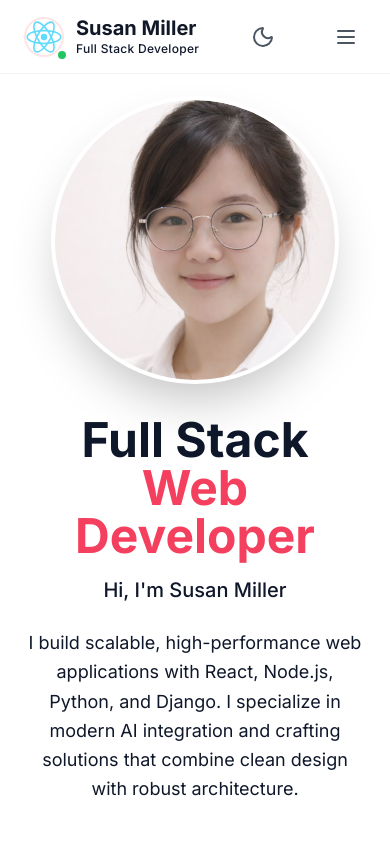
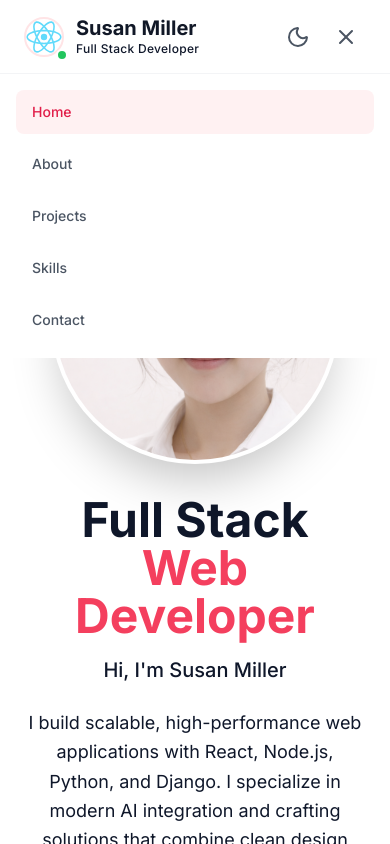
Before and after one commit to king3799/everett-king, a React (Vite) app: page / in a window 390 px wide. Both pictures are taken after a click on the button 345 px from the left and 36 px from the top of the page. Shown: the top 844 px of the page. Built offline with nearby package versions, Linux system fonts and the light colour scheme.

Commit message:
responsive mobile version

```diff
--- a/src/App.jsx
+++ b/src/App.jsx
@@ -51,11 +51,13 @@ function App() {
     <div className={`min-h-screen transition-colors duration-300 ${theme === "dark" ? "bg-gray-900 text-gray-100" : "bg-white text-slate-900"}`}>
       <div className="relative z-10">
         <Navbar theme={theme} toggleTheme={toggleTheme} />
-        <Hero theme={theme} />
-        <About theme={theme} />
-        <Skills theme={theme} />
-        <Projects theme={theme} />
-        <Contact theme={theme} />
+        <div className="pt-20">
+          <Hero theme={theme} />
+          <About theme={theme} />
+          <Skills theme={theme} />
+          <Projects theme={theme} />
+          <Contact theme={theme} />
+        </div>
       </div>
 
       {/* Scroll to Top Button */}
@@ -64,7 +66,7 @@ function App() {
         initial={{ opacity: 0, y: 20 }}
         animate={{ opacity: showScrollBtn ? 1 : 0, y: showScrollBtn ? 0 : 20 }}
         transition={{ duration: 0.3 }}
-        className={`fixed bottom-8 right-8 z-50 p-3 rounded-full shadow-lg transition-colors ${
+        className={`fixed bottom-6 right-6 md:bottom-8 md:right-8 z-50 p-3 rounded-full shadow-lg transition-colors ${
           theme === "dark" ? "bg-rose-500 text-white hover:bg-rose-600" : "bg-rose-500 text-white hover:bg-rose-600"
         }`}
         aria-label="Scroll to top"
--- a/src/components/Navbar.jsx
+++ b/src/components/Navbar.jsx
@@ -1,12 +1,13 @@
 import { useState, useEffect } from "react";
 import { motion } from "framer-motion";
-import { Sun, Moon } from "lucide-react";
+import { Sun, Moon, X } from "lucide-react";
 
 const links = ["Home", "About", "Projects", "Skills", "Contact"];
 
 export default function Navbar({ theme, toggleTheme }) {
   const [active, setActive] = useState("Home");
   const [scrolled, setScrolled] = useState(false);
+  const [isMobileMenuOpen, setIsMobileMenuOpen] = useState(false);
 
   useEffect(() => {
     const handleScroll = () => {
@@ -16,6 +17,11 @@ export default function Navbar({ theme, toggleTheme }) {
     return () => window.removeEventListener("scroll", handleScroll);
   }, []);
 
+  const handleLinkClick = (link) => {
+    setActive(link);
+    setIsMobileMenuOpen(false);
+  };
+
   return (
     <motion.nav
       initial={{ y: -80 }}
@@ -23,8 +29,8 @@ export default function Navbar({ theme, toggleTheme }) {
       transition={{ duration: 0.6 }}
       className={`fixed top-0 left-0 w-full z-50 transition-all duration-300 ${
         scrolled
-          ? theme === "dark" ? "bg-gray-900/95 backdrop-blur-sm shadow-xl border-b border-gray-800" : "bg-white/95 backdrop-blur-sm shadow-lg border-b border-gray-100"
-          : theme === "dark" ? "bg-gray-900 border-b border-gray-800" : "bg-white border-b border-gray-100"
+          ? theme === "dark" ? "bg-gray-900/95 backdrop-blur-sm shadow-lg" : "bg-white/95 backdrop-blur-sm shadow-lg"
+          : theme === "dark" ? "bg-gray-900" : "bg-white"
       }`}
     >
       <div className="max-w-7xl mx-auto px-6 py-4 flex justify-between items-center">
@@ -52,13 +58,13 @@ export default function Navbar({ theme, toggleTheme }) {
           </div>
         </motion.a>
 
-        {/* Links */}
+        {/* Desktop Links */}
         <ul className="hidden md:flex gap-1">
           {links.map((link) => (
             <li key={link}>
               <a
                 href={`#${link.toLowerCase()}`}
-                onClick={() => setActive(link)}
+                onClick={() => handleLinkClick(link)}
                 className={`px-4 py-2 rounded-lg text-sm font-medium transition-all duration-300 ${
                   active === link
                     ? "text-rose-600 bg-rose-50"
@@ -73,7 +79,8 @@ export default function Navbar({ theme, toggleTheme }) {
           ))}
         </ul>
 
-        {/* Theme Toggle */}
+        {/* Theme Toggle & Mobile Menu Button */}
+        <div className="flex items-center gap-2">
           <button
             onClick={toggleTheme}
             className={`p-2 rounded-lg transition-colors ${
@@ -90,15 +97,54 @@ export default function Navbar({ theme, toggleTheme }) {
             )}
           </button>
 
-        {/* Mobile Menu Button (Visual Only) */}
-        <div className="md:hidden">
-          <button className="p-2 text-gray-600 hover:text-rose-500 transition">
+          {/* Mobile Menu Button */}
+          <button
+            className="md:hidden p-2 text-gray-600 hover:text-rose-500 transition"
+            onClick={() => setIsMobileMenuOpen(!isMobileMenuOpen)}
+            aria-label="Toggle menu"
+          >
+            {isMobileMenuOpen ? (
+              <X className="w-6 h-6" />
+            ) : (
               <svg className="w-6 h-6" fill="none" stroke="currentColor" viewBox="0 0 24 24">
                 <path strokeLinecap="round" strokeLinejoin="round" strokeWidth={2} d="M4 6h16M4 12h16M4 18h16" />
               </svg>
+            )}
           </button>
         </div>
       </div>
+
+      {/* Mobile Menu */}
+      {isMobileMenuOpen && (
+        <motion.div
+          initial={{ opacity: 0, height: 0 }}
+          animate={{ opacity: 1, height: "auto" }}
+          exit={{ opacity: 0, height: 0 }}
+          className={`md:hidden border-t ${
+            theme === "dark" ? "border-gray-700 bg-gray-900" : "border-gray-100 bg-white"
+          }`}
+        >
+          <ul className="flex flex-col p-4 space-y-2">
+            {links.map((link) => (
+              <li key={link}>
+                <a
+                  href={`#${link.toLowerCase()}`}
+                  onClick={() => handleLinkClick(link)}
+                  className={`block px-4 py-3 rounded-lg text-sm font-medium transition-all duration-300 ${
+                    active === link
+                      ? "text-rose-600 bg-rose-50"
+                      : theme === "dark"
+                      ? "text-gray-300 hover:text-rose-400 hover:bg-gray-800"
+                      : "text-gray-600 hover:text-rose-500 hover:bg-rose-50/50"
+                  }`}
+                >
+                  {link}
+                </a>
+              </li>
+            ))}
+          </ul>
+        </motion.div>
+      )}
     </motion.nav>
   );
 }
```
Lines whose indentation alone changed are shown as unchanged.
